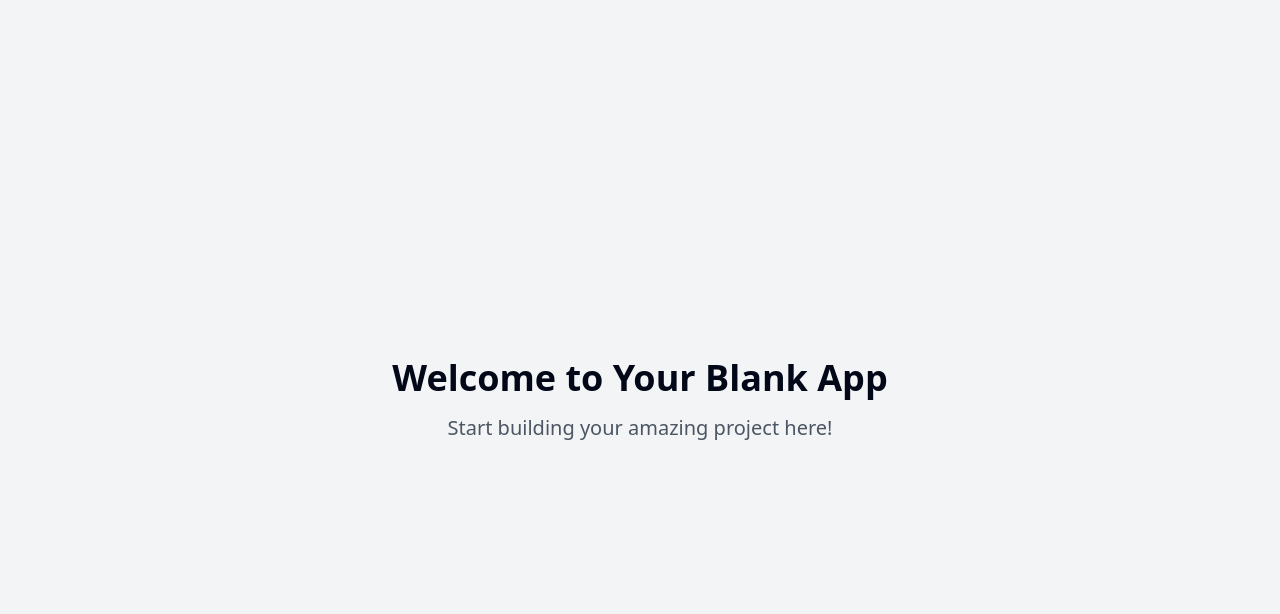
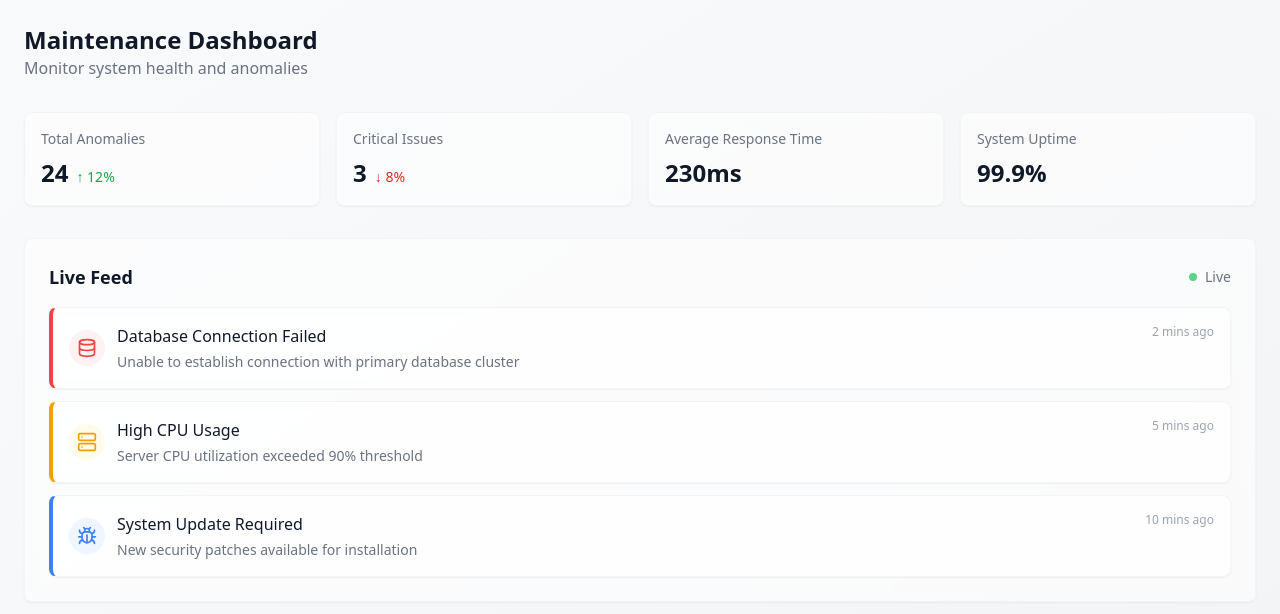
Before and after one commit to Bala-Vignesh-Reddy/anomaly-watchtower-80, a React (Vite) app: page / in a window 1280 px wide. Shown: the top 614 px of the page. Built offline with nearby package versions, Linux system fonts and the light colour scheme.

Commit message:
Create maintenance dashboard UI
Implement a user interface design for a maintenance dashboard that displays a live feed of detected anomalies in exhibits.
[skip gpt_engineer]

```diff
--- /dev/null
+++ b/src/components/AnomalyCard.tsx
@@ -0,0 +1,63 @@
+import { AlertCircle, Server, Database, Bug } from "lucide-react";
+import { cn } from "@/lib/utils";
+
+interface AnomalyCardProps {
+  type: "error" | "warning" | "info";
+  title: string;
+  description: string;
+  timestamp: string;
+  source: "server" | "database" | "system";
+}
+
+const AnomalyCard = ({
+  type,
+  title,
+  description,
+  timestamp,
+  source,
+}: AnomalyCardProps) => {
+  const getIcon = () => {
+    switch (source) {
+      case "server":
+        return <Server className="h-5 w-5" />;
+      case "database":
+        return <Database className="h-5 w-5" />;
+      default:
+        return <Bug className="h-5 w-5" />;
+    }
+  };
+
+  return (
+    <div
+      className={cn(
+        "animate-fade-in rounded-lg p-4 shadow-sm transition-all hover:shadow-md",
+        "border border-gray-100 bg-white/50 backdrop-blur-sm",
+        type === "error" && "border-l-4 border-l-red-500",
+        type === "warning" && "border-l-4 border-l-amber-500",
+        type === "info" && "border-l-4 border-l-blue-500"
+      )}
+    >
+      <div className="flex items-start justify-between">
+        <div className="flex items-center gap-3">
+          <div
+            className={cn(
+              "rounded-full p-2",
+              type === "error" && "bg-red-50 text-red-500",
+              type === "warning" && "bg-amber-50 text-amber-500",
+              type === "info" && "bg-blue-50 text-blue-500"
+            )}
+          >
+            {getIcon()}
+          </div>
+          <div>
+            <h3 className="font-medium text-gray-900">{title}</h3>
+            <p className="mt-1 text-sm text-gray-500">{description}</p>
+          </div>
+        </div>
+        <span className="text-xs text-gray-400">{timestamp}</span>
+      </div>
+    </div>
+  );
+};
+
+export default AnomalyCard;
--- /dev/null
+++ b/src/components/LiveFeed.tsx
@@ -0,0 +1,50 @@
+import { useEffect, useState } from "react";
+import AnomalyCard from "./AnomalyCard";
+
+const LiveFeed = () => {
+  const [anomalies, setAnomalies] = useState([
+    {
+      id: 1,
+      type: "error" as const,
+      title: "Database Connection Failed",
+      description: "Unable to establish connection with primary database cluster",
+      timestamp: "2 mins ago",
+      source: "database" as const,
+    },
+    {
+      id: 2,
+      type: "warning" as const,
+      title: "High CPU Usage",
+      description: "Server CPU utilization exceeded 90% threshold",
+      timestamp: "5 mins ago",
+      source: "server" as const,
+    },
+    {
+      id: 3,
+      type: "info" as const,
+      title: "System Update Required",
+      description: "New security patches available for installation",
+      timestamp: "10 mins ago",
+      source: "system" as const,
+    },
+  ]);
+
+  return (
+    <div className="space-y-4">
+      <div className="flex items-center justify-between">
+        <h2 className="text-lg font-semibold text-gray-900">Live Feed</h2>
+        <div className="flex items-center gap-2">
+          <span className="h-2 w-2 animate-pulse rounded-full bg-green-500"></span>
+          <span className="text-sm text-gray-500">Live</span>
+        </div>
+      </div>
+      <div className="space-y-3">
+        {anomalies.map((anomaly) => (
+          <AnomalyCard key={anomaly.id} {...anomaly} />
+        ))}
+      </div>
+    </div>
+  );
+};
+
+export default LiveFeed;
--- /dev/null
+++ b/src/components/StatCard.tsx
@@ -0,0 +1,31 @@
+import { cn } from "@/lib/utils";
+
+interface StatCardProps {
+  title: string;
+  value: string | number;
+  trend?: "up" | "down";
+  trendValue?: string;
+}
+
+const StatCard = ({ title, value, trend, trendValue }: StatCardProps) => {
+  return (
+    <div className="rounded-lg border border-gray-100 bg-white/50 p-4 shadow-sm backdrop-blur-sm">
+      <h3 className="text-sm font-medium text-gray-500">{title}</h3>
+      <div className="mt-2 flex items-baseline">
+        <p className="text-2xl font-semibold text-gray-900">{value}</p>
+        {trend && trendValue && (
+          <span
+            className={cn(
+              "ml-2 text-sm",
+              trend === "up" ? "text-green-600" : "text-red-600"
+            )}
+          >
+            {trend === "up" ? "↑" : "↓"} {trendValue}
+          </span>
+        )}
+      </div>
+    </div>
+  );
+};
+
+export default StatCard;
--- a/src/pages/Index.tsx
+++ b/src/pages/Index.tsx
@@ -1,11 +1,37 @@
-// Update this page (the content is just a fallback if you fail to update the page)
+import StatCard from "@/components/StatCard";
+import LiveFeed from "@/components/LiveFeed";
 
 const Index = () => {
   return (
-    <div className="min-h-screen flex items-center justify-center bg-gray-100">
-      <div className="text-center">
-        <h1 className="text-4xl font-bold mb-4">Welcome to Your Blank App</h1>
-        <p className="text-xl text-gray-600">Start building your amazing project here!</p>
+    <div className="min-h-screen bg-gradient-to-br from-gray-50 to-gray-100 p-6">
+      <div className="mx-auto max-w-7xl">
+        <div className="mb-8">
+          <h1 className="text-2xl font-bold text-gray-900">
+            Maintenance Dashboard
+          </h1>
+          <p className="text-gray-500">Monitor system health and anomalies</p>
+        </div>
+
+        <div className="mb-8 grid gap-4 sm:grid-cols-2 lg:grid-cols-4">
+          <StatCard
+            title="Total Anomalies"
+            value="24"
+            trend="up"
+            trendValue="12%"
+          />
+          <StatCard
+            title="Critical Issues"
+            value="3"
+            trend="down"
+            trendValue="8%"
+          />
+          <StatCard title="Average Response Time" value="230ms" />
+          <StatCard title="System Uptime" value="99.9%" />
+        </div>
+
+        <div className="rounded-lg border border-gray-100 bg-white/50 p-6 shadow-sm backdrop-blur-sm">
+          <LiveFeed />
+        </div>
       </div>
     </div>
   );
--- a/tailwind.config.ts
+++ b/tailwind.config.ts
@@ -12,85 +12,77 @@ export default {
   theme: {
     container: {
       center: true,
-			padding: '2rem',
+      padding: "2rem",
       screens: {
-				'2xl': '1400px'
-			}
+        "2xl": "1400px",
+      },
     },
     extend: {
       colors: {
-				border: 'hsl(var(--border))',
-				input: 'hsl(var(--input))',
-				ring: 'hsl(var(--ring))',
-				background: 'hsl(var(--background))',
-				foreground: 'hsl(var(--foreground))',
+        border: "hsl(var(--border))",
+        input: "hsl(var(--input))",
+        ring: "hsl(var(--ring))",
+        background: "hsl(var(--background))",
+        foreground: "hsl(var(--foreground))",
         primary: {
-					DEFAULT: 'hsl(var(--primary))',
-					foreground: 'hsl(var(--primary-foreground))'
+          DEFAULT: "hsl(var(--primary))",
+          foreground: "hsl(var(--primary-foreground))",
         },
         secondary: {
-					DEFAULT: 'hsl(var(--secondary))',
-					foreground: 'hsl(var(--secondary-foreground))'
+          DEFAULT: "hsl(var(--secondary))",
+          foreground: "hsl(var(--secondary-foreground))",
         },
         destructive: {
-					DEFAULT: 'hsl(var(--destructive))',
-					foreground: 'hsl(var(--destructive-foreground))'
+          DEFAULT: "hsl(var(--destructive))",
+          foreground: "hsl(var(--destructive-foreground))",
         },
         muted: {
-					DEFAULT: 'hsl(var(--muted))',
-					foreground: 'hsl(var(--muted-foreground))'
+          DEFAULT: "hsl(var(--muted))",
+          foreground: "hsl(var(--muted-foreground))",
         },
         accent: {
-					DEFAULT: 'hsl(var(--accent))',
-					foreground: 'hsl(var(--accent-foreground))'
+          DEFAULT: "hsl(var(--accent))",
+          foreground: "hsl(var(--accent-foreground))",
         },
         popover: {
-					DEFAULT: 'hsl(var(--popover))',
-					foreground: 'hsl(var(--popover-foreground))'
+          DEFAULT: "hsl(var(--popover))",
+          foreground: "hsl(var(--popover-foreground))",
         },
         card: {
-					DEFAULT: 'hsl(var(--card))',
-					foreground: 'hsl(var(--card-foreground))'
+          DEFAULT: "hsl(var(--card))",
+          foreground: "hsl(var(--card-foreground))",
         },
-				sidebar: {
-					DEFAULT: 'hsl(var(--sidebar-background))',
-					foreground: 'hsl(var(--sidebar-foreground))',
-					primary: 'hsl(var(--sidebar-primary))',
-					'primary-foreground': 'hsl(var(--sidebar-primary-foreground))',
-					accent: 'hsl(var(--sidebar-accent))',
-					'accent-foreground': 'hsl(var(--sidebar-accent-foreground))',
-					border: 'hsl(var(--sidebar-border))',
-					ring: 'hsl(var(--sidebar-ring))'
-				}
       },
       borderRadius: {
-				lg: 'var(--radius)',
-				md: 'calc(var(--radius) - 2px)',
-				sm: 'calc(var(--radius) - 4px)'
+        lg: "var(--radius)",
+        md: "calc(var(--radius) - 2px)",
+        sm: "calc(var(--radius) - 4px)",
       },
       keyframes: {
-				'accordion-down': {
-					from: {
-						height: '0'
+        "accordion-down": {
+          from: { height: "0" },
+          to: { height: "var(--radix-accordion-content-height)" },
         },
-					to: {
-						height: 'var(--radix-accordion-content-height)'
-					}
+        "accordion-up": {
+          from: { height: "var(--radix-accordion-content-height)" },
+          to: { height: "0" },
         },
-				'accordion-up': {
-					from: {
-						height: 'var(--radix-accordion-content-height)'
+        "fade-in": {
+          "0%": { opacity: "0", transform: "translateY(10px)" },
+          "100%": { opacity: "1", transform: "translateY(0)" },
         },
-					to: {
-						height: '0'
-					}
-				}
+        pulse: {
+          "0%, 100%": { opacity: "1" },
+          "50%": { opacity: "0.5" },
+        },
       },
       animation: {
-				'accordion-down': 'accordion-down 0.2s ease-out',
-				'accordion-up': 'accordion-up 0.2s ease-out'
-			}
-		}
+        "accordion-down": "accordion-down 0.2s ease-out",
+        "accordion-up": "accordion-up 0.2s ease-out",
+        "fade-in": "fade-in 0.3s ease-out",
+        pulse: "pulse 2s cubic-bezier(0.4, 0, 0.6, 1) infinite",
+      },
+    },
   },
   plugins: [require("tailwindcss-animate")],
 } satisfies Config;
```
Lines whose indentation alone changed are shown as unchanged.
